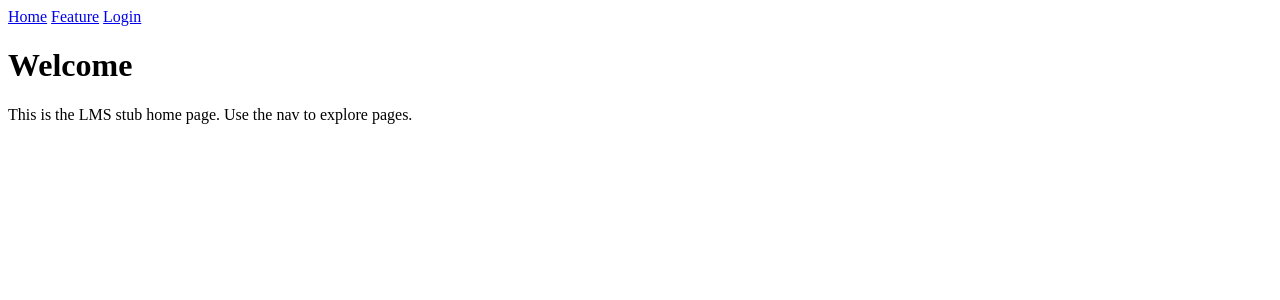
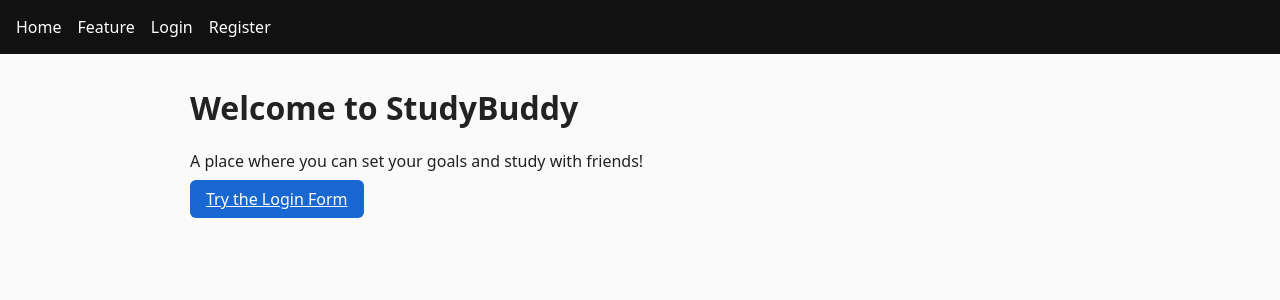
Before and after one commit to breesca/milestone2, a Flask app: page / in a window 1280 px wide. Shown: the top 300 px of the page. Run offline with Flask 3, Linux system fonts and the light colour scheme.

Commit message:
Finalize Milestone 2

```diff
--- a/app/auth/__init__.py
+++ b/app/auth/__init__.py
@@ -0,0 +1,5 @@
+from flask import Blueprint
+
+auth_bp = Blueprint("auth", __name__)
+
+from . import routes
--- a/app/config.py
+++ b/app/config.py
@@ -2,5 +2,8 @@ import os
 
 class Config:
     SECRET_KEY = os.environ.get("SECRET_KEY", "dev-secret-change-me")
-    SQLALCHEMY_DATABASE_URI = os.environ.get("DATABASE_URL", "sqlite:///studybuddy.db")
+    SQLALCHEMY_DATABASE_URI = os.environ.get(
+        "DATABASE_URL",
+        "sqlite:///studybuddy.db"
+    )
     SQLALCHEMY_TRACK_MODIFICATIONS = False
--- a/app/main/__init__.py
+++ b/app/main/__init__.py
@@ -0,0 +1,5 @@
+from flask import Blueprint
+
+main_bp = Blueprint("main", __name__)
+
+from . import routes
--- a/app/main/routes.py
+++ b/app/main/routes.py
@@ -1,8 +1,9 @@
-from flask import Blueprint, render_template
+from flask import Blueprint, render_template, redirect, url_for
 from flask_login import login_required, current_user
 from ..models import Goal
+from ..forms import GoalForm
 
-main_bp = Blueprint("main", __name__)
+main_bp = Blueprint("main", __name__, template_folder="../templates")
 
 @main_bp.route("/")
 def index():
@@ -12,8 +13,20 @@ def index():
 def feature():
     return render_template("main/feature.html", title="Feature Demo")
 
-@main_bp.route("/dashboard")
+@main_bp.route("/dashboard", methods=["GET", "POST"])
 @login_required
 def dashboard():
+    form = GoalForm()
+    if form.validate_on_submit():
+        goal = Goal(
+            title=form.title.data,
+            week=form.week.data,
+            owner=current_user,
+        )
+        from .. import db
+        db.session.add(goal)
+        db.session.commit()
+        return redirect(url_for("main.dashboard"))
+
     goals = Goal.query.filter_by(user_id=current_user.id).all()
-    return render_template("main/dashboard.html", goals=goals, title="Dashboard")
+    return render_template("main/dashboard.html", goals=goals, form=form, title="Dashboard")
--- a/app/static/styles.css
+++ b/app/static/styles.css
@@ -0,0 +1,94 @@
+/* Global font + spacing */
+:root {
+    font-family: system-ui, -apple-system, Segoe UI, Roboto, sans-serif;
+}
+
+body {
+    margin: 0;
+    background: #fafafa;
+    color: #222;
+}
+
+/* Navigation Bar */
+.nav {
+    display: flex;
+    gap: 1rem;
+    padding: 1rem;
+    background: #111;
+}
+
+.nav a {
+    color: #fff;
+    text-decoration: none;
+}
+
+/* Page Container */
+.container {
+    max-width: 900px;
+    margin: 2rem auto;
+    padding: 0 1rem;
+}
+
+/* Forms */
+.form-field {
+    margin-bottom: 1rem;
+}
+
+.input {
+    width: 100%;
+    padding: 0.5rem;
+    border: 1px solid #ccc;
+    border-radius: 6px;
+}
+
+/* Buttons */
+.btn {
+    padding: 0.5rem 1rem;
+    border: none;
+    background: #1967d2;
+    color: white;
+    border-radius: 6px;
+    cursor: pointer;
+}
+
+.btn:hover {
+    opacity: 0.95;
+}
+
+/* Flash Messages */
+.flashes {
+    margin-bottom: 1rem;
+}
+
+.flash {
+    padding: 0.6rem 0.8rem;
+    border-radius: 6px;
+    margin: 0.5rem 0;
+}
+
+.flash.info {
+    background: #e8f0fe;
+    color: #174ea6;
+}
+
+.flash.warning {
+    background: #fff4e5;
+    color: #8a5300;
+}
+
+.flash.success {
+    background: #e6f4ea;
+    color: #137333;
+}
+
+.flash.danger {
+    background: #fce8e6;
+    color: #b3261e;
+}
+
+/* Form error text */
+.error {
+    color: #b00020;
+    font-size: 0.9rem;
+    margin-top: 0.25rem;
+}
--- a/app/templates/base.html
+++ b/app/templates/base.html
@@ -1,16 +1,23 @@
 <!doctype html>
 <html lang="en">
 <head>
-  <meta charset="utf-8">
-  <meta name="viewport" content="width=device-width, initial-scale=1">
-  <title>{% block title %}StudyBuddy{% endblock %}</title>
-  <link rel="stylesheet" href="{{ url_for('static', filename='styles.css') }}">
+  <meta charset="utf-8" />
+  <title>{{ title or "StudyBuddy" }}</title>
+  <meta name="viewport" content="width=device-width, initial-scale=1" />
+  <link href="{{ url_for('static', filename='styles.css') }}" rel="stylesheet" />
 </head>
 <body>
   <nav class="nav">
     <a href="{{ url_for('main.index') }}">Home</a>
     <a href="{{ url_for('main.feature') }}">Feature</a>
-    <a href="{{ url_for('auth.login') }}">Login</a>
+    {% if current_user.is_authenticated %}
+      <a href="{{ url_for('main.dashboard') }}">Dashboard</a>
+      <span style="color:white;margin-left:auto;">{{ current_user.email }}</span>
+      <a href="{{ url_for('auth.logout') }}">Logout</a>
+    {% else %}
+      <a href="{{ url_for('auth.login') }}">Login</a>
+      <a href="{{ url_for('auth.register') }}">Register</a>
+    {% endif %}
   </nav>
 
   <main class="container">
--- a/app/templates/main/index.html
+++ b/app/templates/main/index.html
@@ -1,6 +1,6 @@
 {% extends "base.html" %}
-
 {% block content %}
-  <h1>Welcome</h1>
-  <p>This is the LMS stub home page. Use the nav to explore pages.</p>
+  <h1>Welcome to StudyBuddy</h1>
+  <p>A place where you can set your goals and study with friends!</p>
+  <a class="btn" href="{{ url_for('auth.login') }}">Try the Login Form</a>
 {% endblock %}
--- a/run.py
+++ b/run.py
@@ -3,6 +3,7 @@ from app import create_app, db
 app = create_app()
 
 if __name__ == "__main__":
+    # Create tables for local development
     with app.app_context():
         db.create_all()
     app.run(debug=True)
```
Also changed, not shown: app/auth/routes.py (+43 -5 lines), app/auth/templates/auth/register.html (added, +34 -0 lines), app/forms.py (+26 -5 lines), app/models.py (+3 -30 lines), app/templates/main/dashboard.html (+24 -13 lines), tests/test_models.py (+2 -4 lines), tests/test_routes.py (+4 -1 lines), instance/studybuddy.db.
